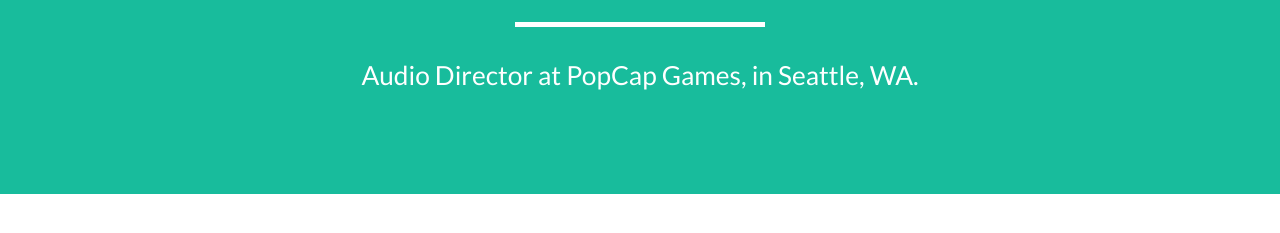
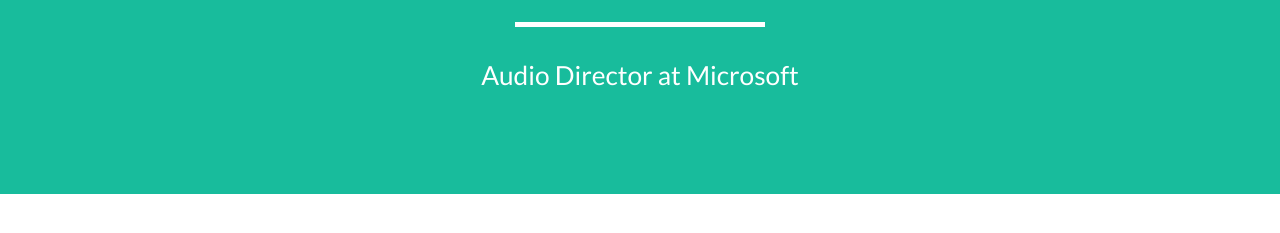
Before and after one commit to toalina/jaclyn-shumate, a website: page public/index.html in a window 1280 px wide. Shown: the part 803-1036 px from the top of the page. Drawn offline with nearby package versions, Linux system fonts and the light colour scheme.

Commit message:
Update job title

```diff
--- a/public/index.html
+++ b/public/index.html
@@ -79,7 +79,7 @@
           <div class="intro-text">
             <span class="name">Jaclyn Shumate</span>
             <hr class="star-light">
-            <span class="skills">Audio Director at PopCap Games, in Seattle, WA.</span>
+            <span class="skills">Audio Director at Microsoft</span>
           </div>
         </div>
       </div>
```
